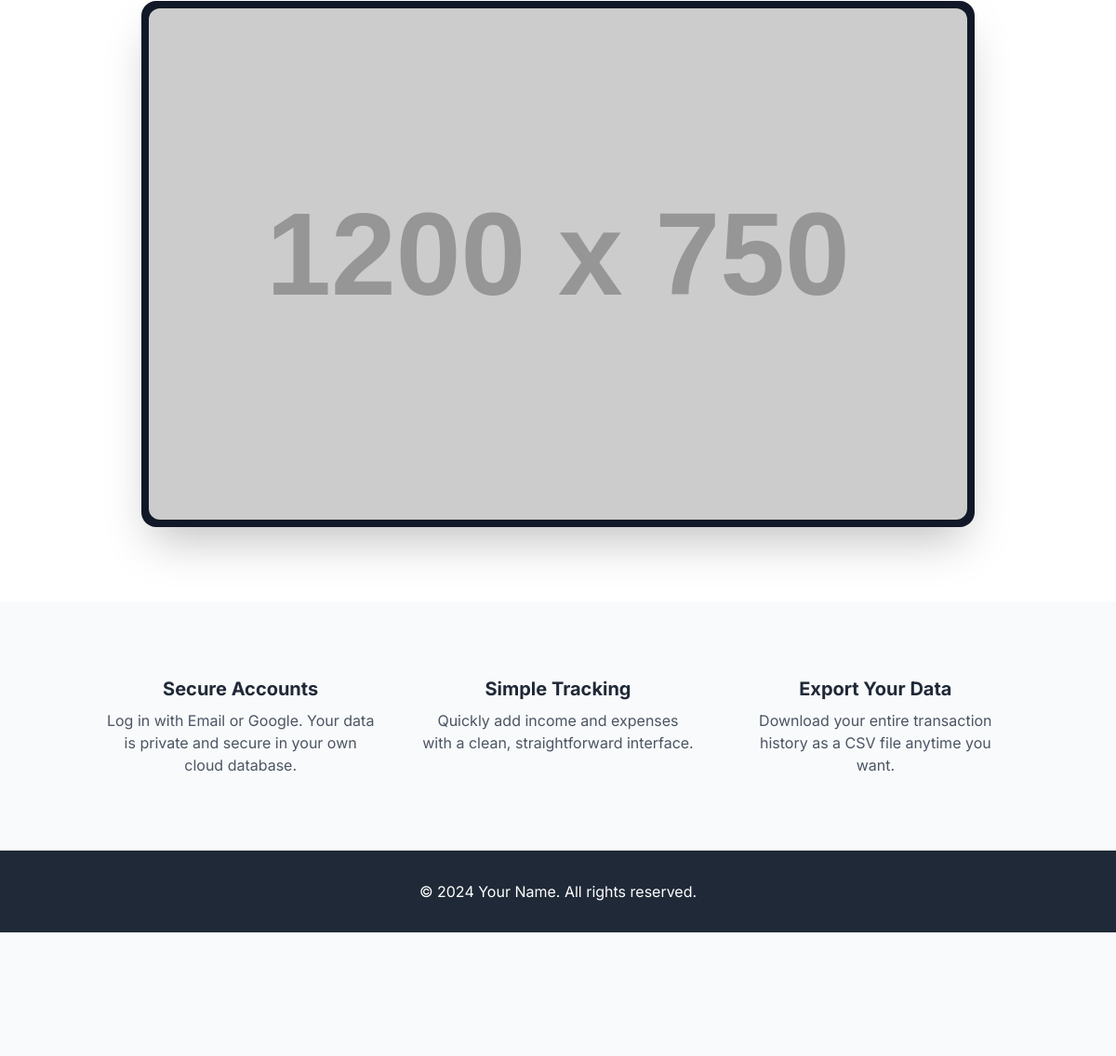
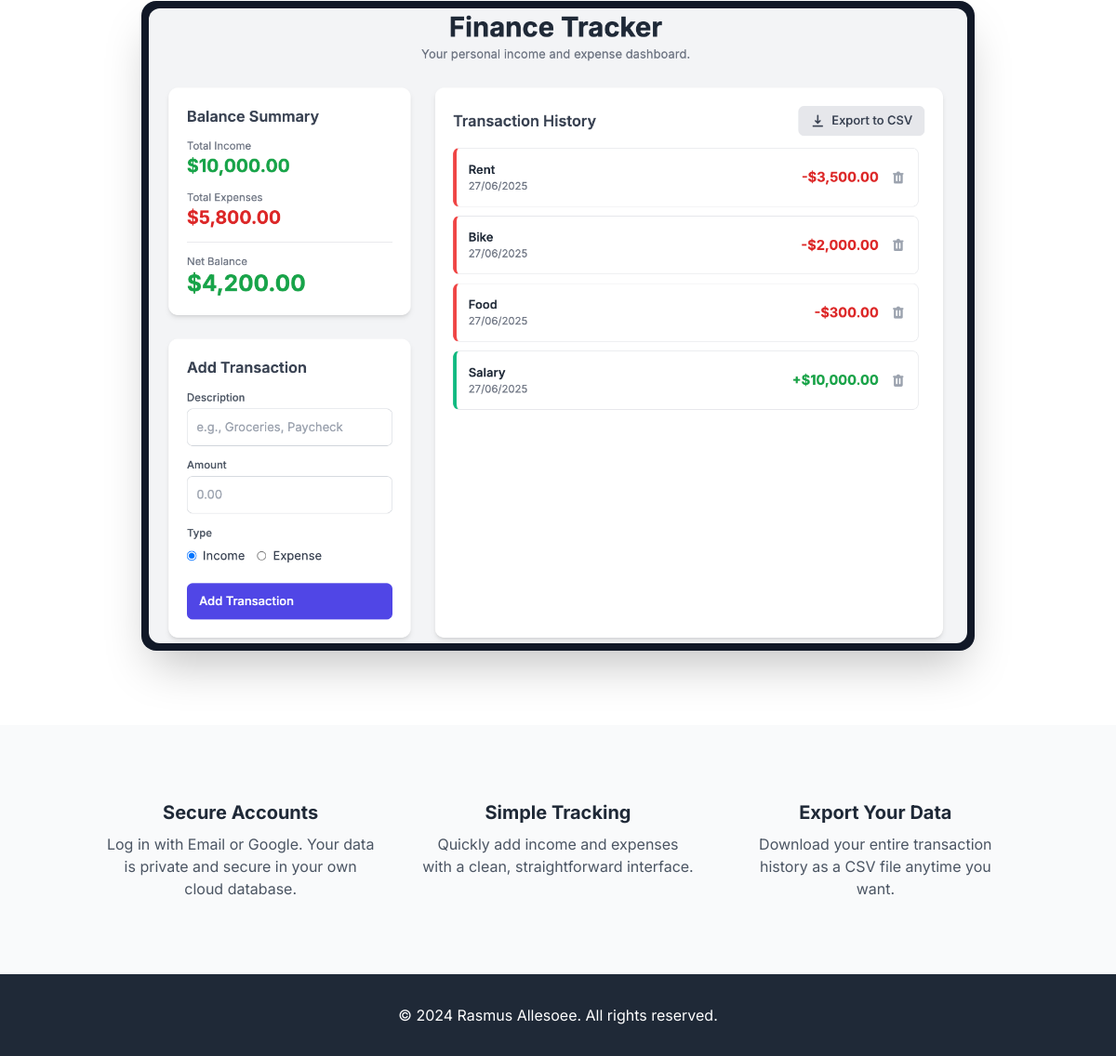
Before and after one commit to Rasmus-allesoee/finance-tracker-desktop, an Electron app: page docs/index.html in a window 1200 px wide. Shown: the part 519-1655 px from the top of the page at 93% size. Before the commit the page ends 1522 px from the top, so only its background shows below. Drawn offline with nearby package versions, Linux system fonts and the light colour scheme; placeholder pictures from the web are drawn by us.

Commit message:
Add app screenshot

```diff
--- a/docs/index.html
+++ b/docs/index.html
@@ -44,7 +44,7 @@
             <p class="text-center font-semibold text-indigo-600">See it in Action</p>
             <div class="mt-4 max-w-4xl mx-auto p-2 bg-gray-900 rounded-2xl shadow-2xl">
                 <!-- Placeholder for screenshot. Replace with a real one! -->
-                <img src="https://placehold.co/1200x750/111827/ffffff?text=Your+App+Screenshot"
+                <img src="app_screenshot.png"
                      alt="Finance Tracker App Screenshot"
                      class="rounded-xl">
             </div>
@@ -71,7 +71,7 @@
 
     <!-- Footer -->
     <footer id="download" class="bg-gray-800 text-white text-center py-8">
-        <p>&copy; 2024 Your Name. All rights reserved.</p>
+        <p>&copy; 2024 Rasmus Allesoee. All rights reserved.</p>
     </footer>
 
 </body>
```
Also changed, not shown: docs/app_screenshot.png (added).
